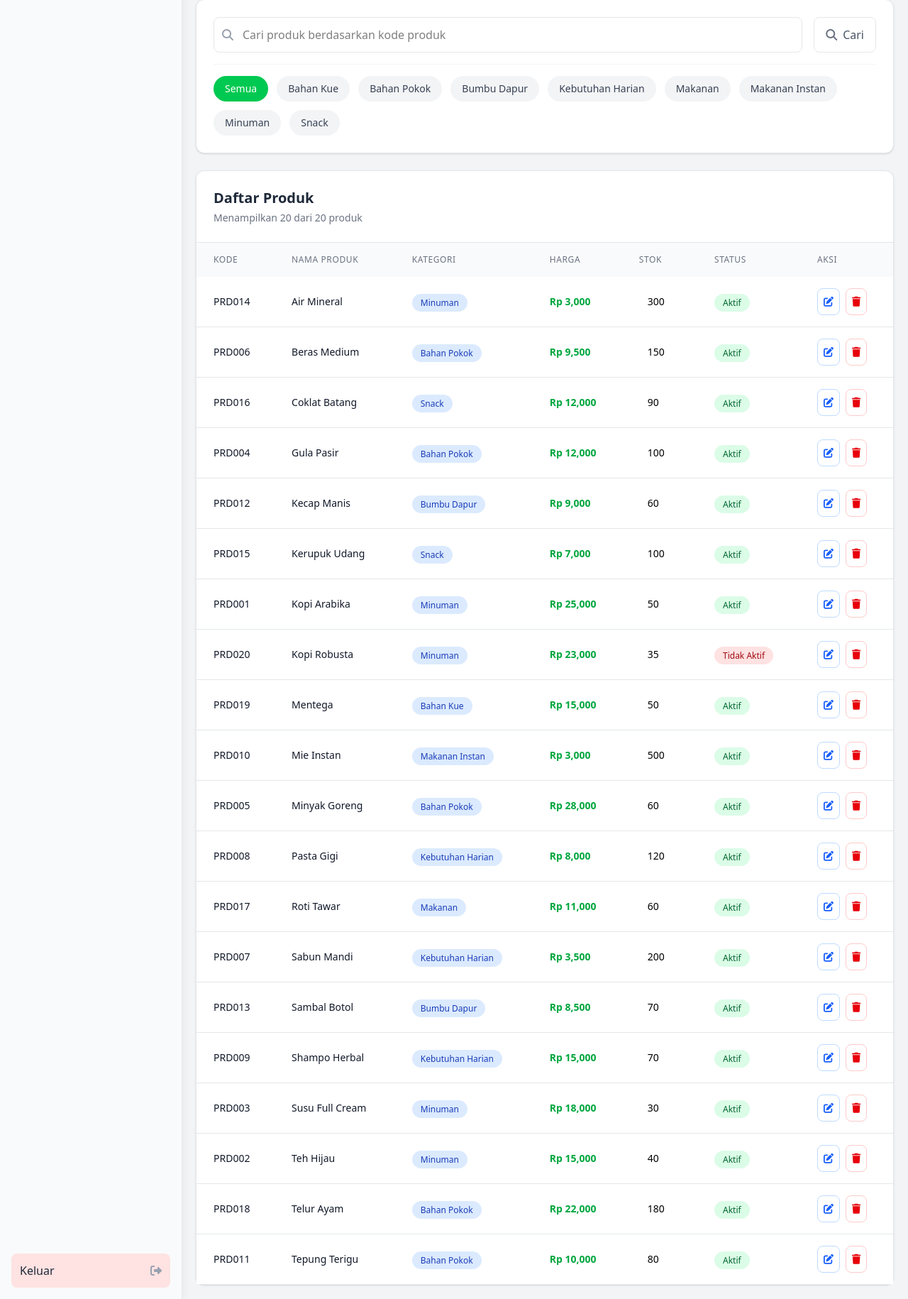
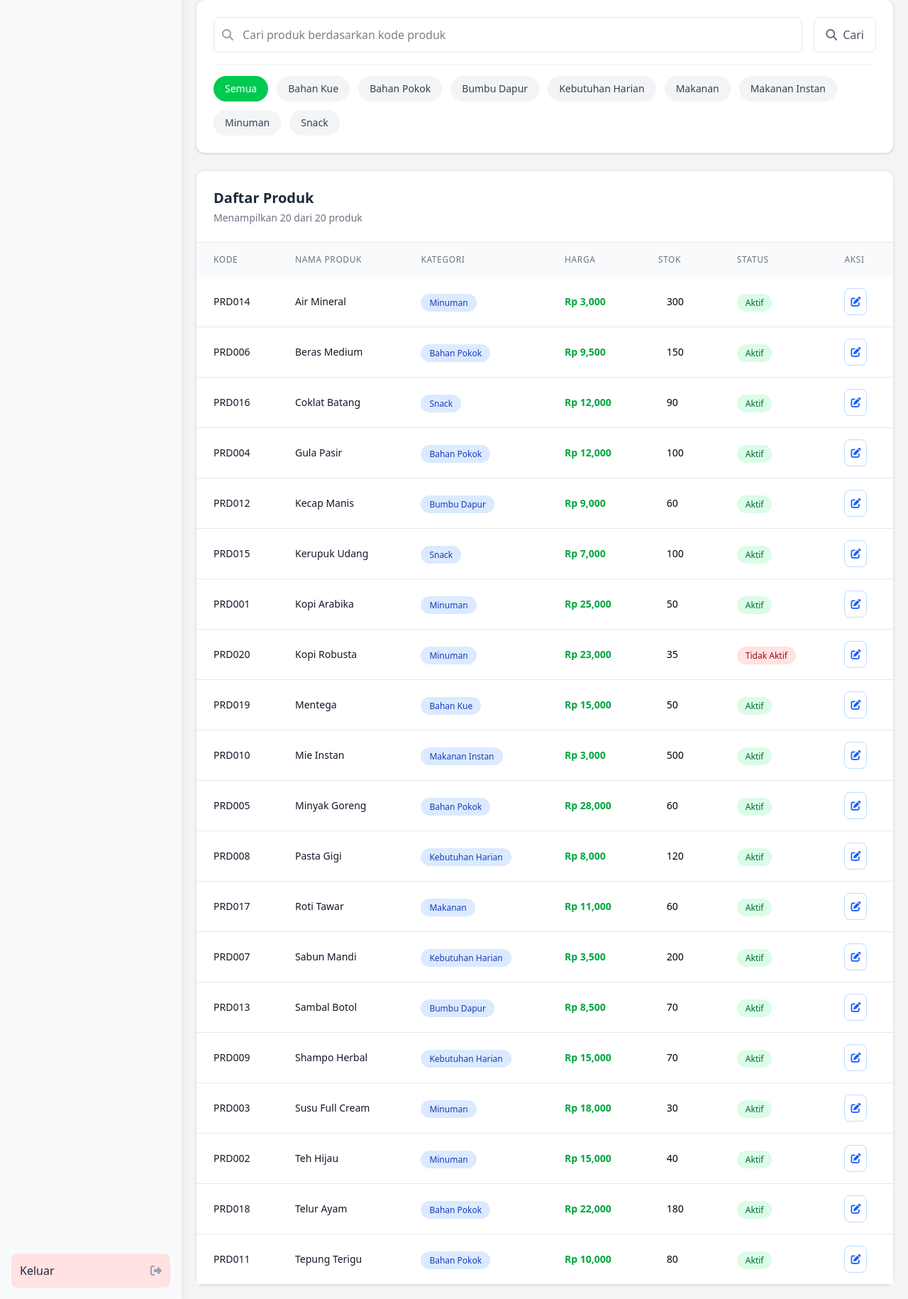
Before and after one commit to DuloeW/point-of-selles-sederhana, a PHP site: page /pages/kelola-produk-view.php in a window 1280 px wide. Shown: the part 417-2247 px from the top of the page at 71% size. Run offline with PHP 8.4, Linux system fonts and the light colour scheme; a user stored in the database is signed in; data comes from the database, SQL or seed files in the repository; style sheets or scripts are compiled from the project's sources.

Commit message:
remove the delete icon

```diff
--- a/pages/kelola-produk-view.php
+++ b/pages/kelola-produk-view.php
@@ -205,11 +205,6 @@ $produkList = filterProdukByKategoriAndKodeProduk($kategori_aktif, $kode_produk)
                                                         <i class="fa-solid fa-edit"></i>
                                                     </div>
                                                 </a>
-                                                <a href="">
-                                                    <div class="p-2 text-red-600 hover:bg-red-50 rounded-lg border border-red-200 transition-colors">
-                                                        <i class="fa-solid fa-trash"></i>
-                                                    </div>
-                                                </a>
                                             </div>
                                         </td>
                                     </tr>
```
